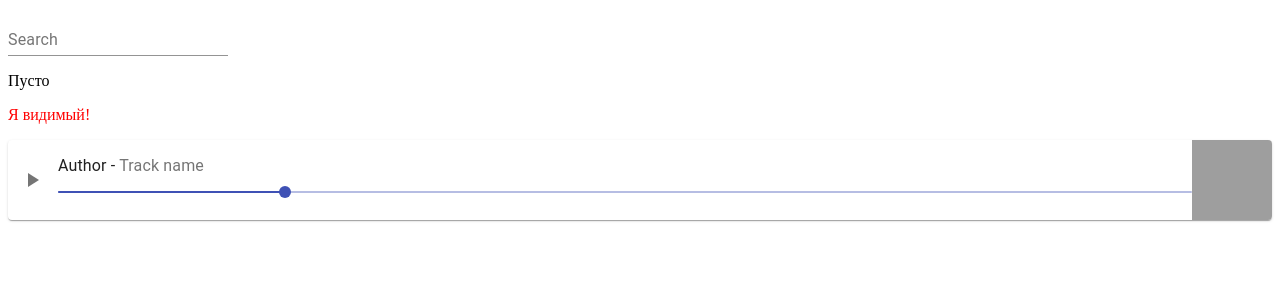
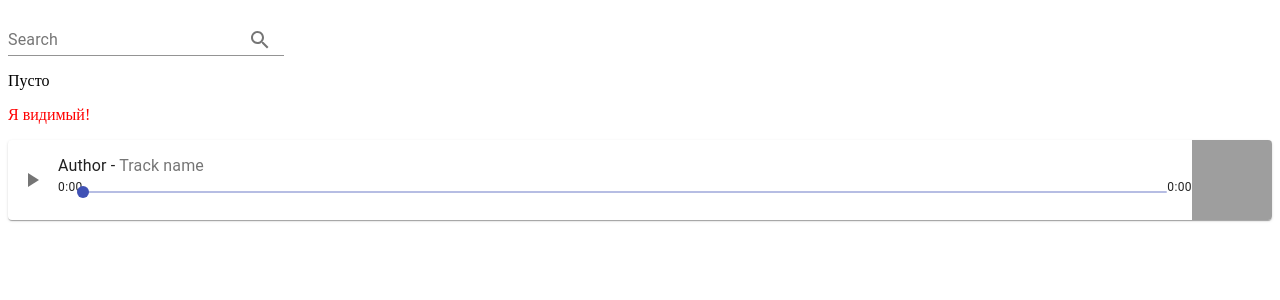
Before and after one commit to Shockolada/musicPlayer, a React (Create React App) app: page / in a window 1280 px wide. Shown: the top 300 px of the page. Built offline with nearby package versions, Linux system fonts and the light colour scheme; grey boxes are pictures that could not be loaded.

Commit message:
Song Item in progress

```diff
--- a/package.json
+++ b/package.json
@@ -1,4 +1,5 @@
 {
+  "homepage": ".",
   "name": "music-player",
   "version": "0.1.0",
   "private": true,
--- a/src/components/Search.jsx
+++ b/src/components/Search.jsx
@@ -1,5 +1,7 @@
 import React, { PureComponent } from "react";
-import { TextField } from "@material-ui/core";
+import { TextField, InputAdornment, IconButton } from "@material-ui/core";
+import SearchIcon from "@material-ui/icons/Search";
+
 
 class Search extends PureComponent {
   constructor(props) {
@@ -23,6 +25,15 @@ class Search extends PureComponent {
           label="Search"
           ref={input => (this.search = input)}
           onChange={this.handleInputChange}
+          InputProps={{
+            endAdornment: (
+              <InputAdornment position="end">
+                <IconButton>
+                  <SearchIcon />
+                </IconButton>
+              </InputAdornment>
+            ),
+          }}
         />
         <p>{this.state.result}</p>
         {this.state.result === "" ? "Пусто" : "Не пусто"}
--- a/src/components/SongItem/SongItem.jsx
+++ b/src/components/SongItem/SongItem.jsx
@@ -6,29 +6,74 @@ import {
   Typography,
   Card,
   CardMedia,
-  Slider
+  Slider,
+  Box
 } from "@material-ui/core";
 import PlayArrow from "@material-ui/icons/PlayArrow";
 import Pause from "@material-ui/icons/Pause";
+
+function getTime(time) {
+  if (!isNaN(time)) {
+    return (
+      Math.floor(time / 60) + ":" + ("0" + Math.floor(time % 60)).slice(-2)
+    );
+  }
+}
 
 class SongItem extends PureComponent {
   constructor(props) {
     super(props);
 
     this.state = {
-      play: false
+      play: false,
+      currentTime: 0,
+      duration: 0
     };
   }
 
   handleSongPlay = () => {
+    this.state.play ? this.player.pause() : this.player.play();
     this.setState({
       play: !this.state.play
     });
   };
 
+  componentDidMount() {
+    this.player.addEventListener("timeupdate", e => {
+      this.setState({
+        currentTime: e.target.currentTime,
+        duration: e.target.duration
+      });
+    });
+    this.player.addEventListener("canplay", e => {
+      this.setState({
+        currentTime: e.target.currentTime,
+        duration: e.target.duration
+      });
+    });
+  }
+
+  componentDidUpdate() {
+    this.player.addEventListener("timeupdate", e => {
+      this.setState({
+        currentTime: e.target.currentTime,
+        duration: e.target.duration
+      });
+    });
+  }
+
+  componentWillUnmount() {
+    this.player.removeEventListener("timeupdate", () => {});
+  }
+
   render() {
     const { classes } = this.props;
     const { play } = this.state;
+    const song =
+      "https://cdns-preview-e.dzcdn.net/stream/c-e362b2ff8d549bc01ffe5c5b28f8fa55-4.mp3";
+    const currentTime = getTime(this.state.currentTime);
+    const duration = getTime(this.state.duration);
+
     return (
       <Card className={classes.root}>
         <div className={classes.icon}>
@@ -45,7 +90,27 @@ class SongItem extends PureComponent {
               Track name
             </Typography>
           </div>
-          <Slider defaultValue={20} />
+          <Box display="flex" flexGrow="1">
+            <Typography variant="caption" component="span">
+              {currentTime}
+            </Typography>
+            <Slider
+              defaultValue={this.state.currentTime}
+              value={this.state.currentTime}
+              max={this.state.duration}
+              step={0.1}
+            />
+            <Typography variant="caption" component="span">
+              {duration}
+            </Typography>
+          </Box>
+          <audio
+            src={song}
+            controls
+            ref={ref => (this.player = ref)}
+            autoplay
+            hidden
+          />
         </div>
         <CardMedia
           className={classes.cover}
```
